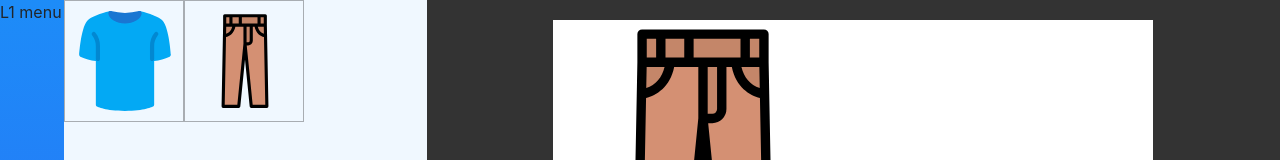
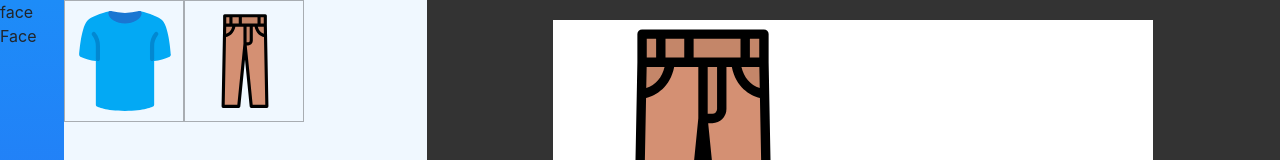
Before and after one commit to pedapudibhargav/mystorybook, a React (Create React App) app: page / in a window 1280 px wide. Shown: the top 160 px of the page. Built offline with nearby package versions, Linux system fonts and the light colour scheme.

Commit message:
POC - 1 conclusion

```diff
--- a/public/index.html
+++ b/public/index.html
@@ -1,15 +1,14 @@
 <!DOCTYPE html>
 <html lang="en">
+
 <head>
   <meta charset="utf-8" />
   <link rel="icon" href="%PUBLIC_URL%/favicon.ico" />
   <meta name="viewport" content="width=device-width, initial-scale=1" />
   <meta name="theme-color" content="#000000" />
-    <meta
-      name="description"
-      content="Web site created using create-react-app"
-    />
+  <meta name="description" content="Web site created using create-react-app" />
   <link rel="apple-touch-icon" href="%PUBLIC_URL%/logo192.png" />
+  <link href="https://fonts.googleapis.com/icon?family=Material+Icons" rel="stylesheet">
   <!--
       manifest.json provides metadata used when your web app is installed on a
       user's mobile device or desktop. See https://developers.google.com/web/fundamentals/web-app-manifest/
@@ -26,6 +25,7 @@
     -->
   <title>React App</title>
 </head>
+
 <body>
   <noscript>You need to enable JavaScript to run this app.</noscript>
   <div id="root"></div>
@@ -40,4 +40,5 @@
       To create a production bundle, use `npm run build` or `yarn build`.
     -->
 </body>
+
 </html>
--- a/src/components/char-design-cpanel/charDesingCPanel.js
+++ b/src/components/char-design-cpanel/charDesingCPanel.js
@@ -7,6 +7,7 @@ import './charDesignCPanel.scss';
 import ReactDOM from 'react-dom';
 import CharDesignCpanelItemBean from '../../beans/CharDesignCpanelItemBean';
 import CharDesignCpanelItem from '../cdesign-cpanel-item/CdesingCPanelItem';
+import CpanelL1Menu from '../cpanel-l1-menu/CpanelL1Menu';
 
 class CharDesignCPanel extends React.Component {
     constructor(props) {
@@ -96,7 +97,9 @@ c0,32,44.117,53.333,85.333,53.333s85.333-21.333,85.333-53.333C341.369,7.568,339.
 
         return (
             <div id="char-design-cpanel" class="p-0">
-                <div id="cdesing-menu-l1">L1 menu</div>
+                <div id="cdesing-menu-l1">
+                    <CpanelL1Menu></CpanelL1Menu>
+                 </div>
                 <div id="cdesing-menu-l2">{listItems}</div>
             </div>
         );
--- /dev/null
+++ b/src/components/cpanel-l1-menu/CpanelL1Menu.js
@@ -0,0 +1,27 @@
+/*
+container to hold entire page editor container
+*/
+
+import React from 'react';
+import './CpanelL1Menu.scss';
+import ReactDOM from 'react-dom';
+import SvgComp from '../../components/svg/svg';
+
+class CpanelL1Menu extends React.Component {
+    constructor(props) {
+        super(props);
+    }
+
+    render() {
+        return (
+            <div class="l1-menu">
+                <div class="l1-menu-item">
+                    <span class="material-icons-outlined">face</span>
+                    <label>Face</label>
+                </div>
+            </div>
+        );
+    }
+}
+
+export default CpanelL1Menu;
```
Also changed, not shown: src/components/cpanel-l1-menu/CpanelL1Menu.scss (added). Lines whose indentation alone changed are shown as unchanged.
